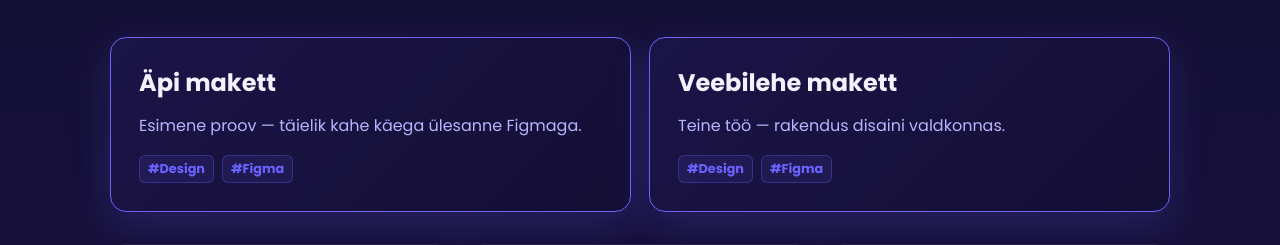
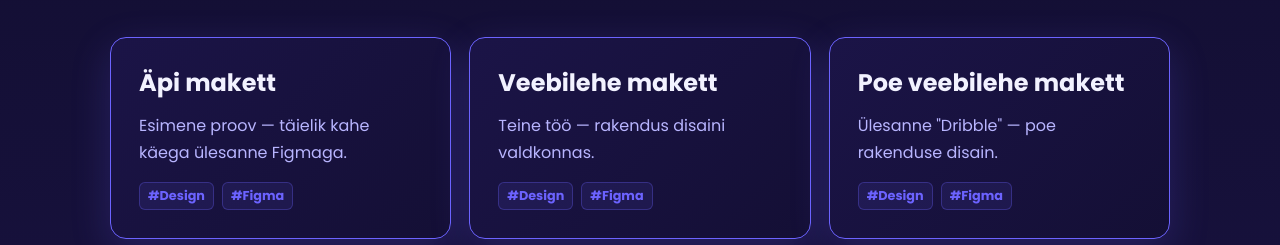
Before and after one commit to blacknikegirl/blacknikegirl.github.io, a plain HTML site: page index.html in a window 1280 px wide. Shown: the part 539-784 px from the top of the page. Drawn offline with Linux system fonts and the light colour scheme.

Commit message:
portfolio2

```diff
--- a/index.html
+++ b/index.html
@@ -73,6 +73,15 @@
           <span class="tag">#Figma</span>
         </div>
       </article>
+
+      <article class="mini featured">
+        <h3><a href="https://www.figma.com/design/S06NchGuJjPP2aWaA5p5Jv/FoodApp?t=Vs1qNyCxLfFuhSBN-1">Poe veebilehe makett</a></h3>
+        <p>Ülesanne "Dribble" — poe rakenduse disain.</p>
+        <div class="project-meta">
+                    <span class="tag">#Design</span>
+          <span class="tag">#Figma</span>
+        </div>
+      </article>
     </div>
 
     <div class="projects-grid">
--- a/styles.css
+++ b/styles.css
@@ -223,7 +223,7 @@
 
   .featured-grid {
     display: grid;
-    grid-template-columns: repeat(2, 1fr);
+    grid-template-columns: repeat(3, 1fr);
     gap: 18px;
     margin-bottom: 32px;
   }
```
